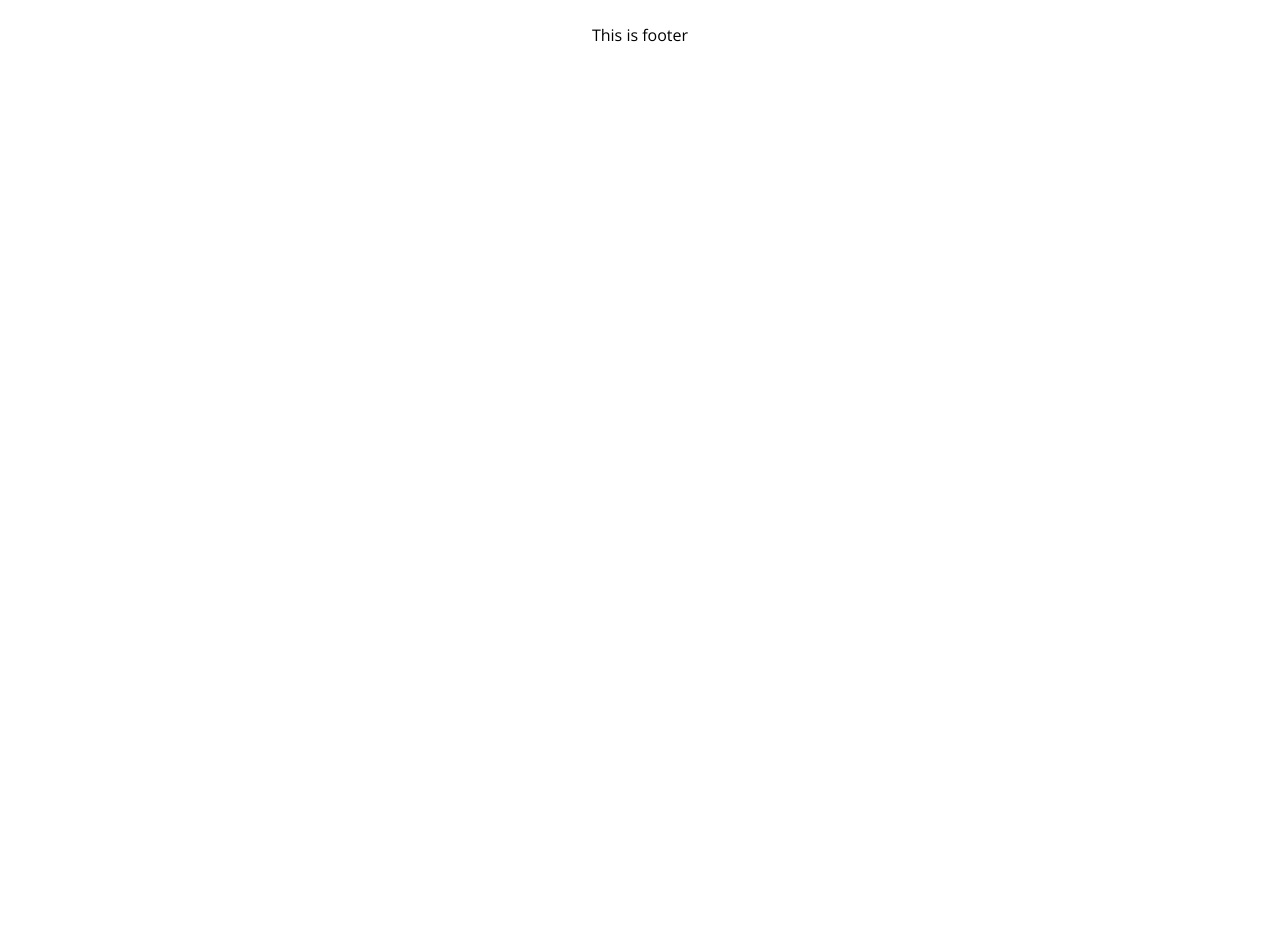
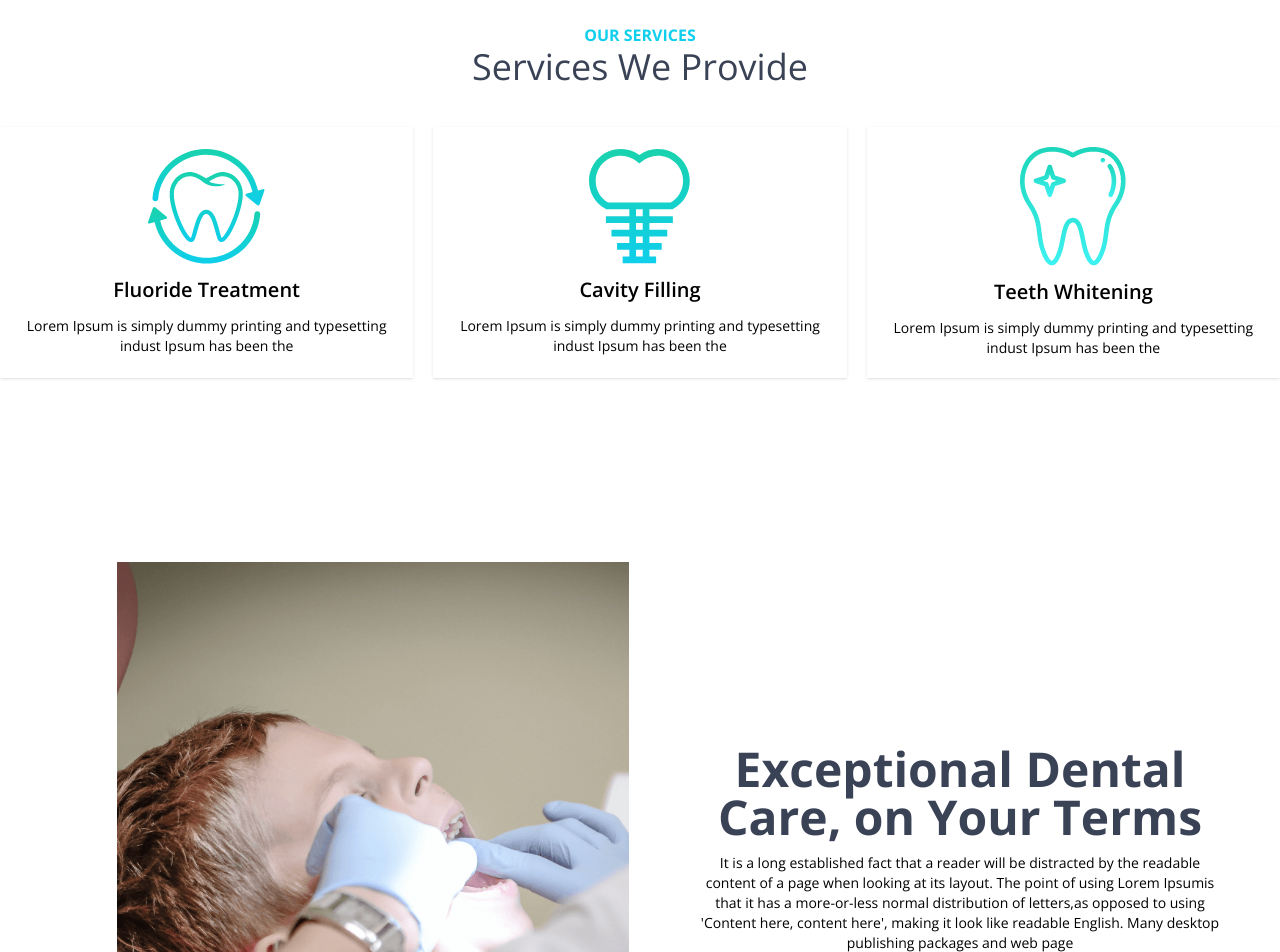
Before and after one commit to coder-emon/doctors-portal-client, a React (Create React App) app: page / in a window 1280 px wide. Shown: the part 1000-1952 px from the top of the page. Before the commit the page ends 1047 px from the top, so only its background shows below. Built offline with nearby package versions, Linux system fonts and the light colour scheme.

Commit message:
services section done

```diff
--- /dev/null
+++ b/src/Components/Exceptional/Exceptional.js
@@ -0,0 +1,21 @@
+import React from 'react';
+import MyBtn from '../MyBtn/MyBtn';
+import treatment from '../../assets/images/treatment.png'
+const Exceptional = () => {
+    return (
+        <div>
+            <div className='flex items-center gap- flex-row-reverse justify-center container mx-auto py-36'>
+                <div className='w-5/12'>
+                    <h2 className='text-ancent  font-bold text-5xl font mb-3'>Exceptional Dental Care, on Your Terms</h2>
+                    <p className='text-sm mb-5'>It is a long established fact that a reader will be distracted by the readable content of a page when looking at its layout. The point of using Lorem Ipsumis that it has a more-or-less normal distribution of letters,as opposed to using 'Content here, content here', making it look like readable English. Many desktop publishing packages and web page</p>
+                     <MyBtn >Getting Started</MyBtn>
+                </div>
+                <div className='w-6/12 flex justify-center'>
+                    <img src={treatment} className='w-[80%]' alt="" />
+                </div>
+            </div>
+        </div>
+    );
+};
+
+export default Exceptional;
--- a/src/Components/Hero/Hero.js
+++ b/src/Components/Hero/Hero.js
@@ -8,7 +8,7 @@ const Hero = () => {
             <div className='flex items-center justify-center container mx-auto py-36'>
                 <div className='w-7/12'>
                     <h2 className='text-ancent  font-bold text-5xl font mb-3'>Your New Smile Starts Here</h2>
-                    <p className='text-sm mb-3'>Lorem Ipsum is simply dummy text of the printing and typesetting industry. Lorem Ipsum has been the industry's standard dummy text ever since the</p>
+                    <p className='text-sm mb-5'>Lorem Ipsum is simply dummy text of the printing and typesetting industry. Lorem Ipsum has been the industry's standard dummy text ever since the</p>
                      <MyBtn >Getting Started</MyBtn>
                 </div>
                 <div className='w-5/12'>
--- /dev/null
+++ b/src/Components/ServiceItem/ServiceItem.js
@@ -0,0 +1,14 @@
+import React from 'react';
+
+const ServiceItem = ({service}) => {
+    const {title, img, description} = service
+    return (
+        <div className='shadow p-5 flex flex-col justify-center items-center'>
+            <img src={img} alt="" />
+            <h4 className='text-center my-3 font-semibold text-xl'>{title}</h4>
+            <p className='text-center font-normal text-sm'>{description}</p>
+        </div>
+    );
+};
+
+export default ServiceItem;
--- /dev/null
+++ b/src/Components/Services/Services.js
@@ -0,0 +1,42 @@
+import React from 'react';
+import fluoride from "../../assets/images/fluoride.png"
+import cavity from "../../assets/images/cavity.png"
+import whitening from "../../assets/images/whitening.png"
+import ServiceItem from '../ServiceItem/ServiceItem';
+const Services = () => {
+    const servicesData = [
+        {
+            id: 1,
+            title:"Fluoride Treatment",
+            description: "Lorem Ipsum is simply dummy printing and typesetting indust Ipsum has been the",
+            img: fluoride,
+        },
+        {
+            id: 2,
+            title:"Cavity Filling",
+            description: "Lorem Ipsum is simply dummy printing and typesetting indust Ipsum has been the",
+            img: cavity,
+        },
+        {
+            id: 3,
+            title:"Teeth Whitening",
+            description: "Lorem Ipsum is simply dummy printing and typesetting indust Ipsum has been the",
+            img: whitening,
+        }
+    ]
+    return (
+        <div>
+            <div >
+                <h3 className='text-primary font-bold uppercase text-center'>Our Services</h3>
+                <h2 className='text-ancent font-normal text-4xl text-center'>Services We Provide</h2>
+            </div>
+            <div  className='grid grid-cols-1 md:grid-cols-2 lg:grid-cols-3 gap-5 py-10 container mx-auto'>
+                {
+                    servicesData.map(service => <ServiceItem key={service.id} service={service}></ServiceItem>)
+                }
+            </div>
+        </div>
+    );
+};
+
+export default Services;
--- a/src/Pages/Home/Home.js
+++ b/src/Pages/Home/Home.js
@@ -1,12 +1,17 @@
 import React from 'react';
 import Hero from '../../Components/Hero/Hero';
 import InfoCards from '../../Components/InfoCards/InfoCards';
+import Exceptional from '../../Components/Exceptional/Exceptional';
+import Services from '../../Components/Services/Services';
 
 const Home = () => {
     return (
         <div>
              <Hero></Hero>
              <InfoCards></InfoCards>
+             <Services></Services>
+             <Exceptional></Exceptional>
+
         </div>
     );
 };
```
